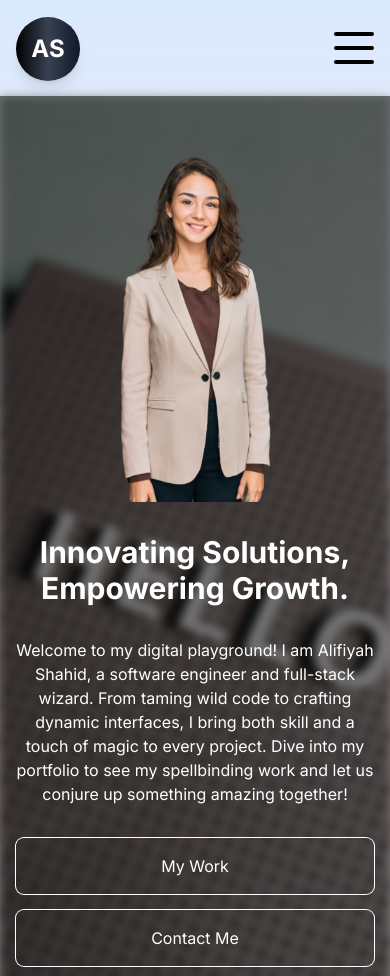
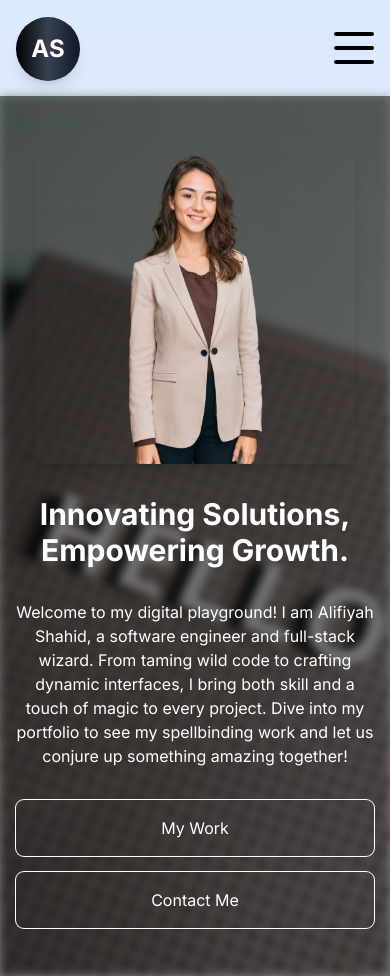
Before and after one commit to alifiyah29/Portfolio, a Next.js app: page / in a window 390 px wide. Before the commit the page ends 844 px from the top, so only its background shows below. Built offline with nearby package versions, Linux system fonts and the light colour scheme.

Commit message:
Home Page

```diff
--- a/src/app/page.js
+++ b/src/app/page.js
@@ -1,14 +1,11 @@
 "use client";
 
-import React, { useState } from "react";
+import React from "react";
 import Image from "next/image";
 import { motion } from "framer-motion";
 import Link from "next/link";
 
-
 const Homepage = () => {
-
-
   return (
     <motion.div
       className="min-h-screen relative"
@@ -29,38 +26,68 @@ const Homepage = () => {
 
       <div className="relative min-h-screen flex flex-col lg:flex-row px-4 sm:px-8 md:px-12 lg:px-20 xl:px-48 py-12 overflow-auto">
         {/* IMAGE CONTAINER */}
-        <div className="w-full lg:w-1/2 flex items-center justify-center lg:justify-start mb-8 lg:mb-0">
-          <div className="relative w-full max-w-md aspect-square">
+        <motion.div
+          className="w-full lg:w-1/2 flex items-center justify-center lg:justify-start mb-8 lg:mb-0"
+          initial={{ scale: 0.8 }}
+          animate={{ scale: 1 }}
+          transition={{ duration: 1, type: "spring" }}
+        >
+          <motion.div
+            className="relative w-full max-w-xs sm:max-w-sm md:max-w-md lg:max-w-lg xl:max-w-xl aspect-square"
+            whileHover={{ scale: 1.1 }}
+            whileTap={{ scale: 0.9 }}
+          >
             <Image
               src="/coverPage.png"
               alt="My Picture"
               fill
-              className="object-contain"
+              className="object-contain rounded-lg shadow-lg"
             />
-          </div>
-        </div>
+          </motion.div>
+        </motion.div>
+
         {/* TEXT CONTAINER */}
         <div className="w-full lg:w-1/2 flex flex-col gap-8 items-center lg:items-start justify-center text-white">
           {/* TITLE */}
-          <h1 className="text-3xl sm:text-4xl md:text-5xl lg:text-6xl font-bold text-center lg:text-left">
+          <motion.h1
+            className="text-3xl sm:text-4xl md:text-5xl lg:text-6xl font-bold text-center lg:text-left"
+            initial={{ opacity: 0, y: 50 }}
+            animate={{ opacity: 1, y: 0 }}
+            transition={{ duration: 1, delay: 0.5 }}
+          >
             Innovating Solutions, Empowering Growth.
-          </h1>
+          </motion.h1>
+
           {/* DESC */}
-          <p className="text-base sm:text-lg md:text-xl text-center lg:text-left">
+          <motion.p
+            className="text-base sm:text-lg md:text-xl text-center lg:text-left"
+            initial={{ opacity: 0, y: 50 }}
+            animate={{ opacity: 1, y: 0 }}
+            transition={{ duration: 1, delay: 0.8 }}
+          >
             Welcome to my digital playground! I am Alifiyah Shahid, a software
             engineer and full-stack wizard. From taming wild code to crafting
             dynamic interfaces, I bring both skill and a touch of magic to every
             project. Dive into my portfolio to see my spellbinding work and let
             us conjure up something amazing together!
-          </p>
+          </motion.p>
+
           {/* BUTTONS */}
           <div className="w-full flex flex-col sm:flex-row gap-4 justify-center lg:justify-start">
-          <button className="p-4 rounded-lg ring-1 ring-white text-white hover:bg-white hover:text-black transition-colors">
+            <motion.button
+              className="p-4 rounded-lg ring-1 ring-white text-white hover:bg-white hover:text-black transition-colors"
+              whileHover={{ scale: 1.05 }}
+              whileTap={{ scale: 0.95 }}
+            >
               <Link href="/portfolio">My Work</Link>
-            </button>
-            <button className="p-4 rounded-lg ring-1 ring-white text-white hover:bg-white hover:text-black transition-colors">
+            </motion.button>
+            <motion.button
+              className="p-4 rounded-lg ring-1 ring-white text-white hover:bg-white hover:text-black transition-colors"
+              whileHover={{ scale: 1.05 }}
+              whileTap={{ scale: 0.95 }}
+            >
               <Link href="/contact">Contact Me</Link>
-            </button>
+            </motion.button>
           </div>
         </div>
       </div>
--- a/src/app/portfolio/page.jsx
+++ b/src/app/portfolio/page.jsx
@@ -60,8 +60,8 @@ const items = [
   {
     id: 4,
     color: "from-violet-300 to-purple-300",
-    title: "AQMS",
-    desc: "Air Quality Monitoring System",
+    title: "Air Quality Monitoring System",
+    desc: "IoT Based System",
     img: [
       "https://images.pexels.com/photos/929385/pexels-photo-929385.jpeg?auto=compress&cs=tinysrgb&w=1260&h=750&dpr=1",
       "https://images.pexels.com/photos/459728/pexels-photo-459728.jpeg?auto=compress&cs=tinysrgb&w=1260&h=750&dpr=1",
```
